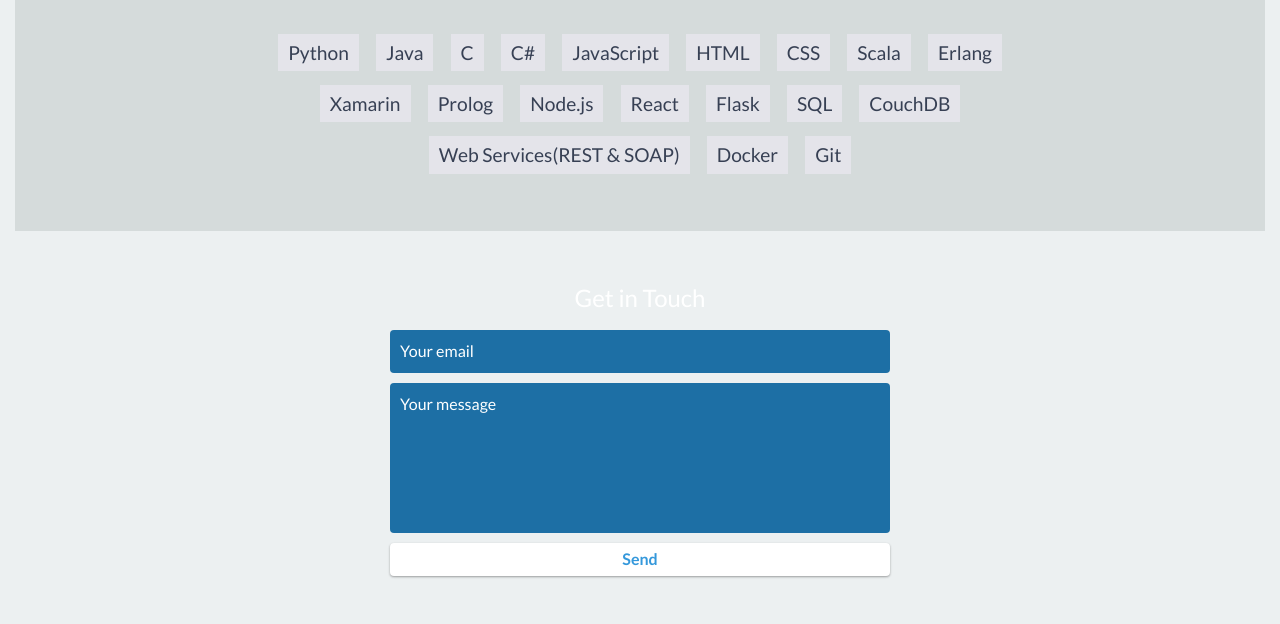
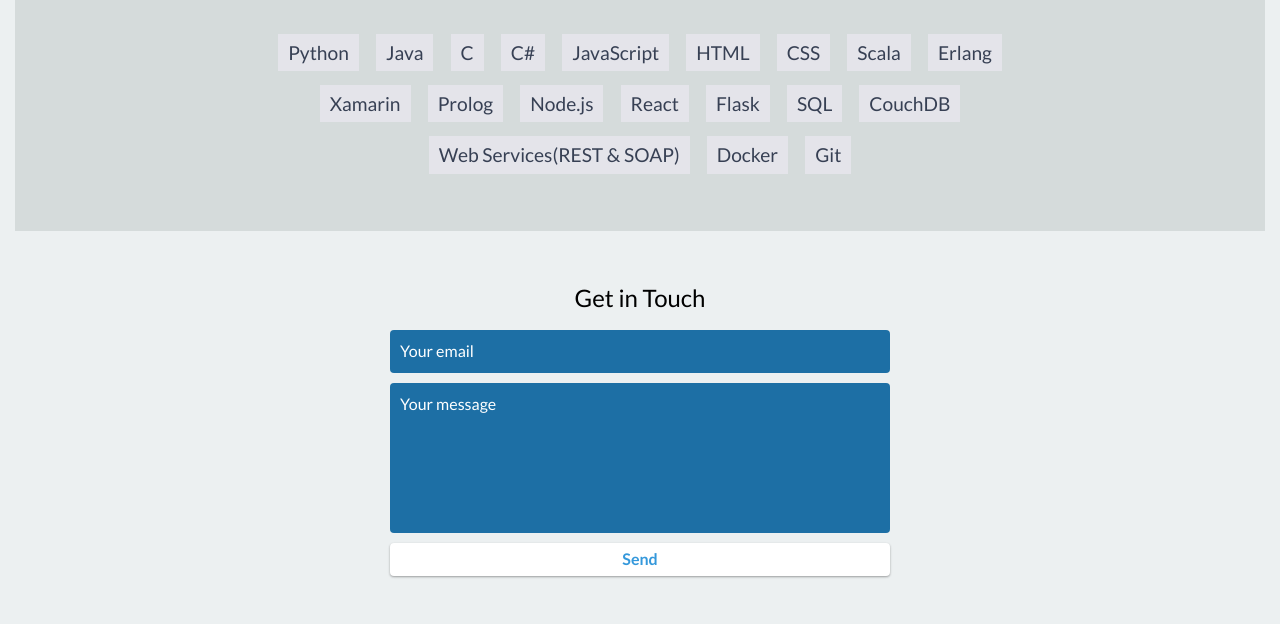
Before and after one commit to habiburbahar/portfolio, a website: page index.html in a window 1280 px wide. Shown: the part 3380-4004 px from the top of the page. Drawn offline with nearby package versions, Linux system fonts and the light colour scheme.

Commit message:
Update index.html

```diff
--- a/index.html
+++ b/index.html
@@ -251,7 +251,7 @@
         </div>
         <!-- End #skills -->
         <div id="contact" style="background-color: #ecf0f1;">
-            <h2>Get in Touch</h2>
+            <h2 style="color:#000000" >Get in Touch</h2>
             <div id="contact-form">
                 <form action="https://formspree.io/f/xgedpgdj" method="POST">
                     <input type="hidden" name="_subject" value="Contact request from personal website" />
```
